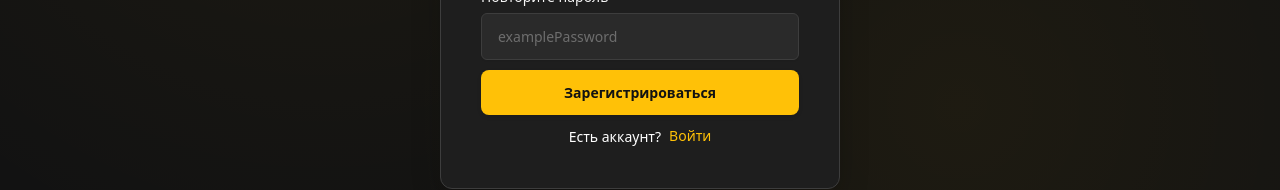
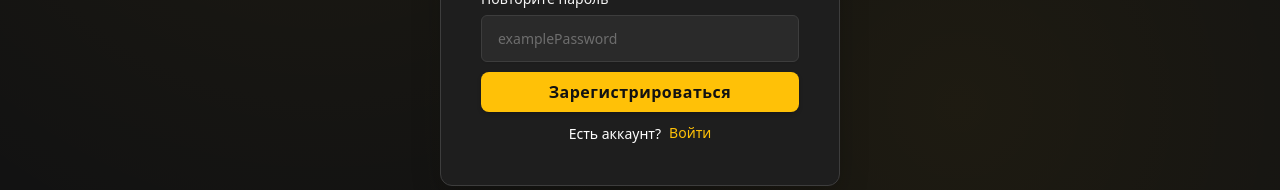
Before and after one commit to RedHeads-Enjoyer/Hackathon, a React (Vite) app in the folder client/: page /register in a window 1280 px wide. Shown: the part 504-694 px from the top of the page. Built offline with nearby package versions, Linux system fonts and the light colour scheme.

Commit message:
Настроен refresh

```diff
--- a/client/src/components/button/Button.tsx
+++ b/client/src/components/button/Button.tsx
@@ -10,6 +10,10 @@ type ButtonPropsType = {
     children: React.ReactNode;
     type?: "button" | "submit" | "reset";
     className?: string;
+    variant?: 'primary' | 'secondary' | 'danger' | 'success' | 'warning' | 'ghost';
+    size?: 'sm' | 'md' | 'lg';
+    icon?: React.ReactNode;
+    iconPosition?: 'left' | 'right';
 }
 
 const Button: React.FC<ButtonPropsType> = ({
@@ -19,12 +23,19 @@ const Button: React.FC<ButtonPropsType> = ({
                                                loading = false,
                                                children,
                                                type = "button",
-                                               className = ''
+                                               className = '',
+                                               variant = 'primary',
+                                               size = 'md',
+                                               icon,
+                                               iconPosition = 'left'
                                            }) => {
     const buttonClasses = [
         classes.button,
+        classes[variant],
+        classes[size],
         fullWidth ? classes.fullWidth : '',
         loading ? classes.loading : '',
+        icon ? classes.withIcon : '',
         className
     ].filter(Boolean).join(' ');
 
@@ -34,12 +45,21 @@ const Button: React.FC<ButtonPropsType> = ({
             className={buttonClasses}
             disabled={disabled || loading}
             type={type}
+            data-icon-position={iconPosition}
         >
-            {loading ?
-                <Loader size="small" color="dark" />
-                :
-                <span className={classes.children}>{children}</span>
-            }
+            {loading ? (
+                <Loader size="small" color={variant === 'ghost' ? 'primary' : 'light'} />
+            ) : (
+                <>
+                    {icon && iconPosition === 'left' && (
+                        <span className={classes.icon}>{icon}</span>
+                    )}
+                    <span className={classes.children}>{children}</span>
+                    {icon && iconPosition === 'right' && (
+                        <span className={classes.icon}>{icon}</span>
+                    )}
+                </>
+            )}
         </button>
     );
 };
--- a/client/src/components/button/styles.module.css
+++ b/client/src/components/button/styles.module.css
@@ -1,96 +1,194 @@
 .button {
     position: relative;
-    background-color: var(--accent-color);
-    color: var(--dark-bg-color);
     border: none;
     border-radius: var(--border-radius);
-    padding: 12px 24px;
-    font-size: var(--default-font-size);
     font-weight: 600;
     cursor: pointer;
-    transition: all 0.3s ease;
+    transition: all var(--transition-duration) ease;
     display: inline-flex;
     align-items: center;
     justify-content: center;
     gap: 8px;
-    min-width: 120px;
-    box-shadow: 0 2px 4px rgba(0, 0, 0, 0.1);
+    box-shadow: 0 2px 4px rgba(0, 0, 0, 0.2);
     overflow: hidden;
+    font-family: inherit;
+    letter-spacing: 0.5px;
 }
 
-/* Стиль для кнопки на всю ширину */
+/* Варианты кнопок */
+.button.primary {
+    background-color: var(--button-primary-color);
+    color: var(--button-primary-text);
+}
+
+.button.secondary {
+    background-color: var(--button-secondary-color);
+    color: var(--button-secondary-text);
+    border: 1px solid var(--input-border-color);
+}
+
+.button.danger {
+    background-color: var(--button-danger-color);
+    color: var(--button-danger-text);
+}
+
+.button.success {
+    background-color: var(--button-success-color);
+    color: var(--button-success-text);
+}
+
+.button.warning {
+    background-color: var(--button-warning-color);
+    color: var(--button-warning-text);
+}
+
+.button.ghost {
+    background-color: var(--button-ghost-color);
+    color: var(--button-ghost-text);
+    border: 1px solid var(--button-ghost-border);
+    box-shadow: none;
+}
+
+/* Размеры кнопок */
+.button.sm {
+    padding: 8px 16px;
+    font-size: 0.875rem;
+    min-width: 80px;
+    height: 32px;
+}
+
+.button.md {
+    padding: 10px 20px;
+    font-size: 1rem;
+    min-width: 120px;
+    height: 40px;
+}
+
+.button.lg {
+    padding: 12px 24px;
+    font-size: 1.125rem;
+    min-width: 140px;
+    height: 48px;
+}
+
+/* Состояния кнопок */
+.button:hover:not(:disabled) {
+    transform: translateY(-1px);
+    box-shadow: 0 4px 8px rgba(0, 0, 0, 0.3);
+}
+
+.button.primary:hover:not(:disabled) {
+    background-color: var(--button-primary-dark);
+}
+
+.button.secondary:hover:not(:disabled) {
+    background-color: var(--button-secondary-dark);
+}
+
+.button.danger:hover:not(:disabled) {
+    background-color: var(--button-danger-dark);
+}
+
+.button.success:hover:not(:disabled) {
+    background-color: var(--button-success-dark);
+}
+
+.button.warning:hover:not(:disabled) {
+    background-color: var(--button-warning-dark);
+}
+
+.button.ghost:hover:not(:disabled) {
+    background-color: var(--button-ghost-hover);
+}
+
+.button:active:not(:disabled) {
+    transform: translateY(0);
+    box-shadow: 0 2px 4px rgba(0, 0, 0, 0.2);
+}
+
+.button:disabled {
+    opacity: 0.6;
+    cursor: not-allowed;
+    background-color: var(--disabled-bg-color);
+    color: var(--muted-text-color);
+}
+
+/* Эффекты фокуса */
+.button:focus-visible {
+    outline: none;
+    box-shadow: 0 0 0 3px var(--accent-shadow-color);
+}
+
+/* Иконки в кнопках */
+.button.withIcon {
+    gap: 10px;
+}
+
+.icon {
+    display: flex;
+    align-items: center;
+    justify-content: center;
+    font-size: 1.2em;
+}
+
+/* Полная ширина */
 .button.fullWidth {
     width: 100%;
 }
 
-.button:hover:not(:disabled) {
-    background-color: var(--accent-light-color);
-    transform: translateY(-2px);
-    box-shadow: 0 4px 8px rgba(0, 0, 0, 0.15);
-}
-
-.button:active:not(:disabled) {
-    transform: translateY(0);
-    box-shadow: 0 2px 4px rgba(0, 0, 0, 0.1);
-}
-
-.button:disabled {
-    background-color: var(--disabled-bg-color);
-    color: var(--muted-text-color);
-    cursor: not-allowed;
-    opacity: 0.7;
+/* Анимация загрузки */
+@keyframes pulse {
+    0% { opacity: 0.8; }
+    50% { opacity: 0.4; }
+    100% { opacity: 0.8; }
 }
 
 .button.loading {
-    cursor: progress;
+    position: relative;
+    color: transparent;
 }
 
-.children {
-    margin: 0;
-    transition: opacity 0.3s ease;
-    position: relative;
-    z-index: 1;
+.button.loading::after {
+    content: "";
+    position: absolute;
+    width: 20px;
+    height: 20px;
+    border: 2px solid rgba(255, 255, 255, 0.3);
+    border-top-color: var(--accent-color);
+    border-radius: 50%;
+    animation: spin 1s linear infinite;
 }
 
-.button.loading .children {
-    opacity: 0;
+@keyframes spin {
+    to { transform: rotate(360deg); }
 }
 
-/* Эффект волны при клике */
+/* Эффект при клике */
 .button::after {
     content: '';
     position: absolute;
-    width: 100%;
-    height: 100%;
-    top: 0;
-    left: 0;
-    background: radial-gradient(circle, rgba(255,255,255,0.3) 0%, rgba(255,255,255,0) 70%);
-    transform: scale(0);
+    top: 50%;
+    left: 50%;
+    width: 5px;
+    height: 5px;
+    background: rgba(255, 255, 255, 0.5);
     opacity: 0;
-    transition: transform 0.5s ease, opacity 0.5s ease;
+    border-radius: 100%;
+    transform: scale(1, 1) translate(-50%, -50%);
+    transform-origin: 50% 50%;
 }
 
-.button:active::after {
-    transform: scale(2);
-    opacity: 1;
-    transition: transform 0s, opacity 0s;
+/*.button:active::after {*/
+/*    animation: ripple 0.6s ease-out;*/
+/*}*/
+
+@keyframes ripple {
+    0% {
+        transform: scale(0, 0);
+        opacity: 1;
+    }
+    100% {
+        transform: scale(20, 20);
+        opacity: 0;
+    }
 }
-
-/* Анимация загрузки */
-@keyframes pulse {
-    0% { opacity: 0.6; }
-    50% { opacity: 1; }
-    100% { opacity: 0.6; }
-}
-
-.button.loading::before {
-    content: '';
-    position: absolute;
-    top: 0;
-    left: 0;
-    right: 0;
-    bottom: 0;
-    background-color: var(--accent-color);
-    animation: pulse 1.5s infinite ease-in-out;
-    z-index: 0;
-}
--- a/client/src/index.css
+++ b/client/src/index.css
@@ -89,6 +89,38 @@
   --warning-border-color: #facc15;
   --info-bg-color: #eff6ff;
   --info-border-color: #60a5fa;
+
+  /* Основные цвета */
+  --button-primary-color: var(--accent-color); /* #ffc107 */
+  --button-primary-dark: var(--accent-dark-color); /* #ffa000 */
+  --button-primary-light: var(--accent-light-color); /* #ffd54f */
+  --button-primary-text: var(--dark-text-color); /* #121212 */
+
+  /* Вторичные цвета */
+  --button-secondary-color: #3a3a3a;
+  --button-secondary-dark: #2a2a2a;
+  --button-secondary-text: var(--light-text-color); /* #f5f5f5 */
+
+  /* Опасные действия (красные) */
+  --button-danger-color: #e53935;
+  --button-danger-dark: #c62828;
+  --button-danger-text: white;
+
+  /* Успешные действия (зеленые) */
+  --button-success-color: #43a047;
+  --button-success-dark: #2e7d32;
+  --button-success-text: white;
+
+  /* Предупреждения (желтые) */
+  --button-warning-color: #ffb300;
+  --button-warning-dark: #ff8f00;
+  --button-warning-text: var(--dark-text-color); /* #121212 */
+
+  /* Ghost кнопки */
+  --button-ghost-color: transparent;
+  --button-ghost-text: var(--accent-color); /* #ffc107 */
+  --button-ghost-border: var(--accent-color); /* #ffc107 */
+  --button-ghost-hover: rgba(255, 193, 7, 0.1);
 }
 
 a {
--- a/client/src/modules/organozaton/Components/OrganizationItem.tsx
+++ b/client/src/modules/organozaton/Components/OrganizationItem.tsx
@@ -7,6 +7,7 @@ import Select from "../../../components/select/Select.tsx";
 import {statusOptions} from "../storage.ts";
 import {OrganizationAPI} from "../organizationAPI.ts";
 import Notification, {NotificationProps} from "../../../components/notification/notification.tsx";
+import Button from "../../../components/button/Button.tsx";
 
 type OrganizationCardProps = {
     organization: Organization;
@@ -73,7 +74,7 @@ const OrganizationItem: React.FC<OrganizationCardProps> = (props) => {
                         horizontal
                     />
                 :
-                <p className={`${classes.info} ${classes.status}`}>Статус: {organization.status}</p>
+                <p className={`${classes.info} ${classes.status}`}>Статус: {statusOptions.find(option => option.value == organization.status)?.label}</p>
             }
 
             {notification && (
@@ -84,6 +85,13 @@ const OrganizationItem: React.FC<OrganizationCardProps> = (props) => {
                     onClose={handleNotificationClose}
                 />
             )}
+
+            <Button variant="primary">Подтвердить</Button>
+            <Button variant="danger" size="sm">Удалить</Button>
+            <Button variant="success">Добавить</Button>
+            <Button variant="warning">Внимание</Button>
+            <Button variant="ghost">Отмена</Button>
+            <Button fullWidth>Загрузка...</Button>
         </div>
     );
 };
--- a/client/src/modules/organozaton/Components/OrganizationsFilter.tsx
+++ b/client/src/modules/organozaton/Components/OrganizationsFilter.tsx
@@ -30,7 +30,7 @@ const OrganizationFilter = ({filterData, setFilterData, onResetFilters, onSearch
                 <div className={classes.expanded}
                      onClick={() => setIsExpanded(prevState => !prevState)}
                 >
-                    <h3 className={classes.title}>Фильтры поиска ({filterData.total}) {filterData.offset + 1}-{Math.min(filterData.offset + filterData.limit, filterData.total)}</h3>
+                    <h3 className={classes.title}>Фильтры поиска ({filterData.total}) {filterData.total == 0 ? filterData.total : filterData.offset + 1}-{Math.min(filterData.offset + filterData.limit, filterData.total)}</h3>
                 </div>
                 <div>
                     <Pagination
```
